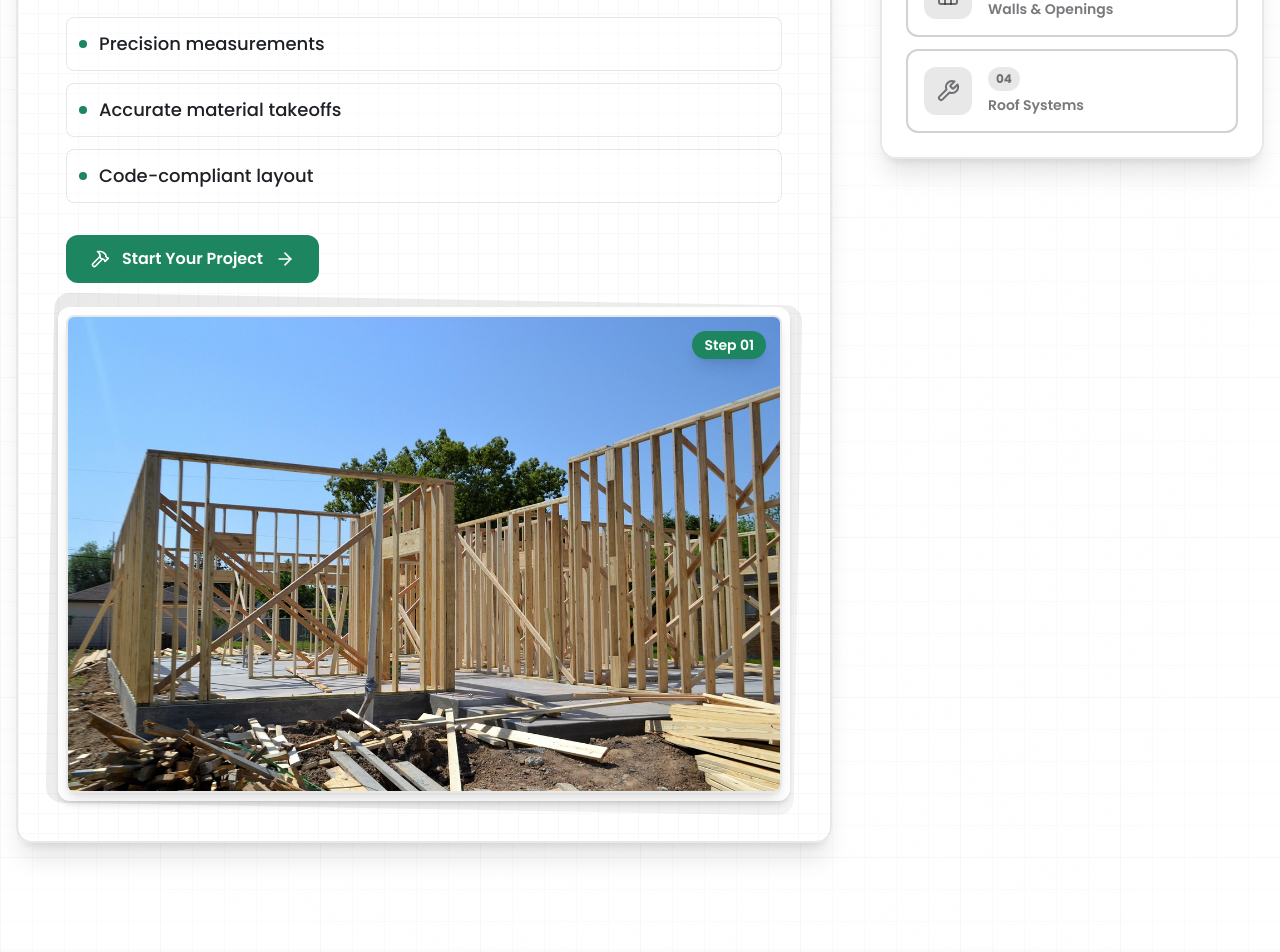
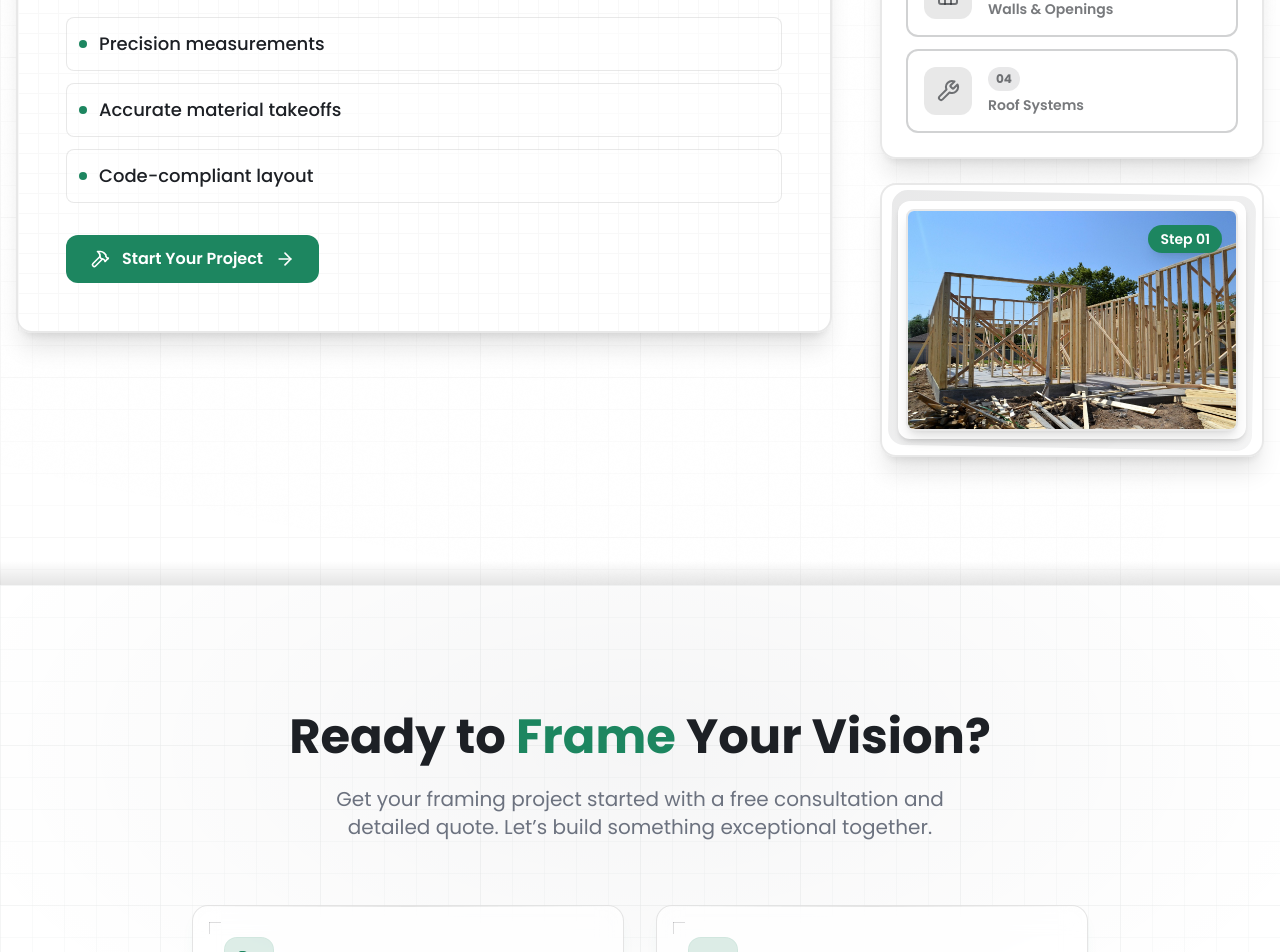
Before and after one commit to dylansirockman/whytehorse-frame-build, a React (Vite) app: page / in a window 1280 px wide. Shown: the part 3829-4781 px from the top of the page. Built offline with nearby package versions, Linux system fonts and the light colour scheme.

Commit message:
Reverted to commit 38c93e62387d4bc9295af575da513600ecd0ab5a

```diff
--- a/src/components/ProcessCarousel.tsx
+++ b/src/components/ProcessCarousel.tsx
@@ -245,7 +245,7 @@ const ProcessCarousel = () => {
                       </div>
 
                       {/* CTA with Construction Theme */}
-                      <div className="text-center sm:text-left mb-8">
+                      <div className="text-center sm:text-left">
                         <button
                           onClick={scrollToCTA}
                           className={cn(
@@ -261,8 +261,8 @@ const ProcessCarousel = () => {
                         </button>
                       </div>
 
-                      {/* Image Section */}
-                      <div className="mt-8">
+                      {/* Image Section - Mobile Only */}
+                      <div className="lg:hidden mt-8">
                         <div className="relative">
                           {/* Construction Frame */}
                           <div className="absolute -inset-4 bg-gradient-to-br from-construction-dark/10 to-construction-dark/5 rounded-2xl transform rotate-1" />
@@ -287,7 +287,7 @@ const ProcessCarousel = () => {
               </div>
             </div>
 
-            {/* Right Side: Step Navigation Only - Desktop Only */}
+            {/* Right Side: Step Navigation & Image - Desktop Only */}
             <div className="hidden lg:block">
               <div className="space-y-6">
                 {/* Step Navigation */}
@@ -345,6 +345,27 @@ const ProcessCarousel = () => {
                     })}
                   </div>
                 </div>
+
+                {/* Current Step Image */}
+                <div className="bg-white/90 backdrop-blur-sm border-2 border-construction-dark/10 shadow-xl rounded-2xl p-6">
+                  <div className="relative">
+                    {/* Construction Frame */}
+                    <div className="absolute -inset-4 bg-gradient-to-br from-construction-dark/10 to-construction-dark/5 rounded-2xl transform rotate-1" />
+                    <div className="absolute -inset-2 bg-white rounded-xl shadow-md" />
+
+                    <img
+                      src={processSteps[currentStep].image}
+                      alt={`${processSteps[currentStep].title} process step`}
+                      className="relative w-full rounded-lg shadow-lg border-2 border-construction-dark/10"
+                      loading="lazy"
+                    />
+
+                    {/* Construction Badge */}
+                    <div className="absolute top-4 right-4 bg-construction-green text-white px-3 py-1 rounded-full text-sm font-semibold shadow-lg">
+                      Step {processSteps[currentStep].number}
+                    </div>
+                  </div>
+                </div>
               </div>
             </div>
           </div>
```
